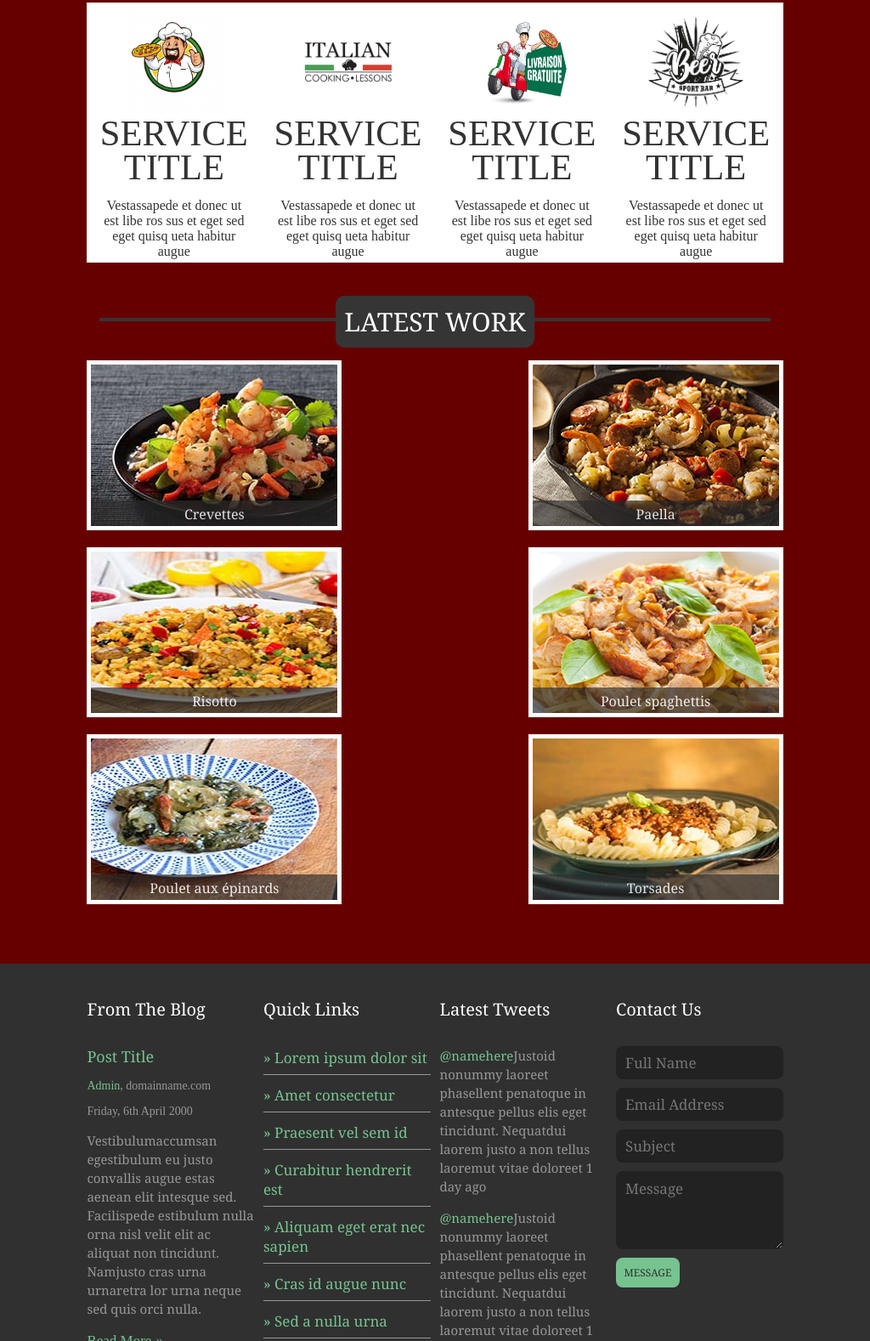
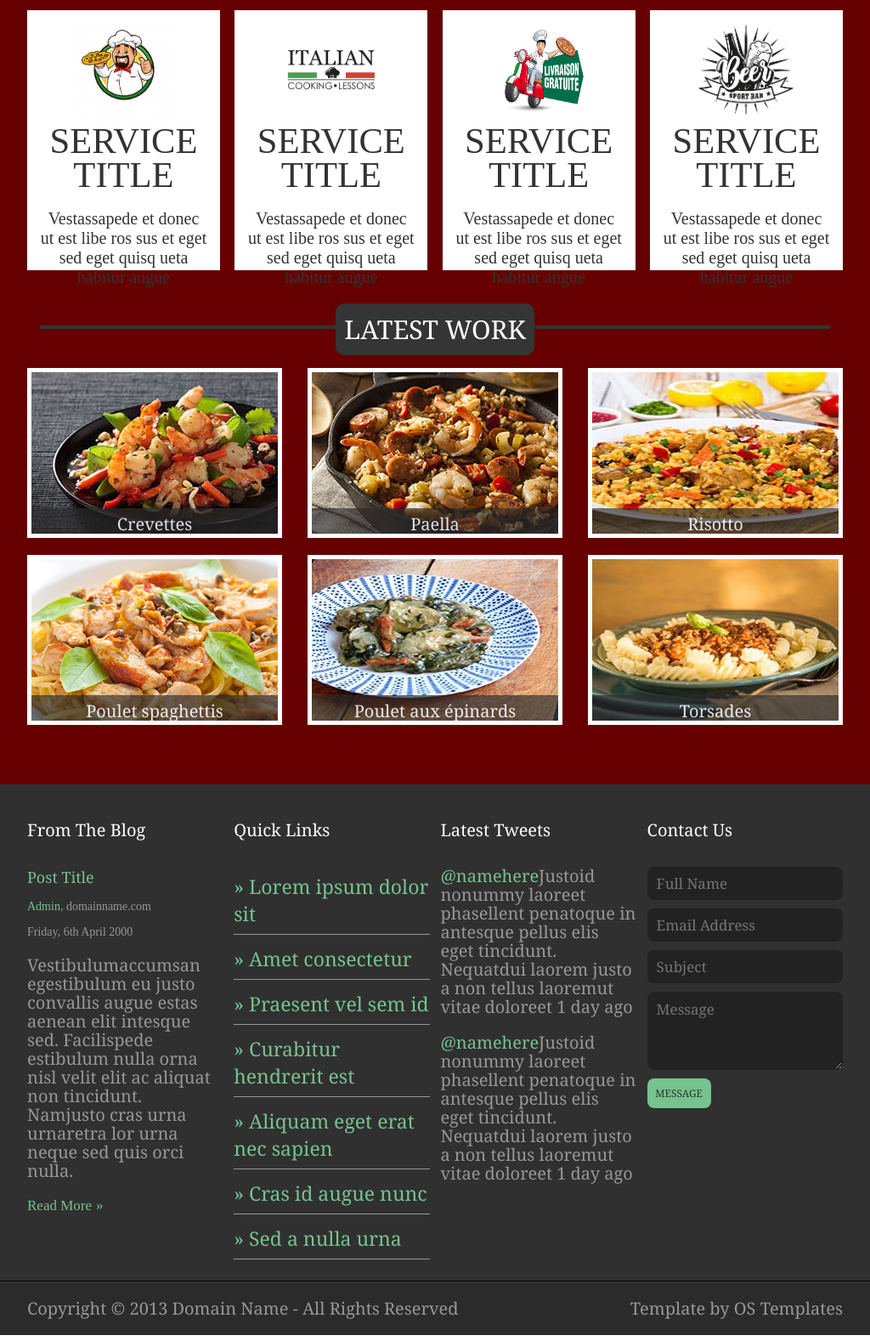
Before and after one commit to skyrebel/restaurant, a plain HTML site: page index.html in a window 1024 px wide. Shown: the part 769-2347 px from the top of the page at 85% size. Drawn offline with Linux system fonts and the light colour scheme.

Commit message:
derniere modif glenn

```diff
--- a/css/style.css
+++ b/css/style.css
@@ -504,26 +504,37 @@ input:focus.invalid {
 }
 
 
-/****************partie desiree***************/
-
 /*media queries*/
 
-@media (max-width: 1200px){
+/********************* max-width: 1199px ************************/
+/*Large devices (desktops, 992px and up)*/
+@media (min-width: 992px) and (max-width: 1200px) {
 
+.container{
+    width: 100%;
+    }
+
+.col-footer{
+    font-size: 25px;
+}
+.latest-work-p{
+
+    font-size: 20px;
+}
+.text-footer{
+    font-size: 20px;
+}
+
+.li-footer-links{
+    font-size: 23px;
+}
+
+.p-service{
+    font-size: 20px;
+}
+
+.size-16{
+    font-size: 20px;
+}
 
 }
-
-
-@media (max-width: 768px){
-    .col-footer{
-        width: 23%;
-    }
-
-    .text-footer{
-        word-wrap:break-word;
-    }
-}
-
-@media (max-width: 576px){
-
-}
--- a/index.html
+++ b/index.html
@@ -7,14 +7,8 @@
     <meta http-equiv="X-UA-Compatible" content="ie=edge">
     <link rel="stylesheet" href="css/style.css">
     <title>Restaurant - La Gondola</title>
-
-
-
-
-
     <meta name="viewport" content="width=device-width, initial-scale=1.0">
-    <meta name="description"
-        content="Le restaurant la Gondola vous invite dans un cadre chaleureux à venir découvrir ses spécialités régionales italienne.">
+    <meta name="description" content="Le restaurant la Gondola vous invite dans un cadre chaleureux à venir découvrir ses spécialités régionales italienne.">
     <meta name="Keywords"
         content="Menu du jour, menu, Restaurant, Restaurants, Réservez, Réservation, Restaurant italien, Restaurants à clamecy,pizzeria, Restaurant in clamecy
     , pizzas, Luxembourg, Gastronomie, Commentaire, Note, Gastronomique, Brasserie, Bar, Café, Manger, Repas, Cuisine, Spécialités, Découvrir, Plats"
@@ -23,10 +17,10 @@
     <meta name="Revisit-After" content="30 days">
     <meta name="Author" content="La Gondola">
     <meta name="Language" content="fr">
-    <meta name="viewport"
-        content="user-scalable=no, initial-scale = 1, minimum-scale = 1, maximum-scale = 1, width=device-width">
+    <meta name="viewport" content="user-scalable=no, initial-scale = 1, minimum-scale = 1, maximum-scale = 1, width=device-width">
     <meta name="og:type" content="website">
-    <meta name="og:image" content="media/photo-devanture-goldola.png">
+    <meta name="og:url" content="http://sylvains.promo-vesoul33.codeur.online/restaurant/index.html">
+    <meta property="og:image" content="http://sylvains.promo-vesoul33.codeur.online/restaurant/media/pizza-chef.jpg">
     <meta property="og:image:width" content="380">
     <meta property="og:image:height" content="380">
     <meta name="robots" content="index,follow">
@@ -34,13 +28,10 @@
 
 
     <meta name="twitter:card" content="summary_large_image">
-    <meta name="twitter:description"
-        content="Le restaurant la Gondola vous invite dans un cadre chaleureux à venir découvrir ses spécialités régionales italiennes.">
+    <meta name="twitter:description" content="Le restaurant la Gondola vous invite dans un cadre chaleureux à venir découvrir ses spécialités régionales italiennes.">
     <meta name="twitter:title" content="Le restaurant La Gondola.">
-
-
     <meta name="twitter:site" content="@dhgsGroup">
-    <meta name="twitter:image" content="https://github.com/skyrebel/restaurant.git/media/photo-devanture-gondola.jpg">
+    <meta name="twitter:image" content="http://sylvains.promo-vesoul33.codeur.online/restaurant/media/pizza-chef.jpg">
     <meta name="twitter:creator" content="@dhgsGroup">
 
 
```
